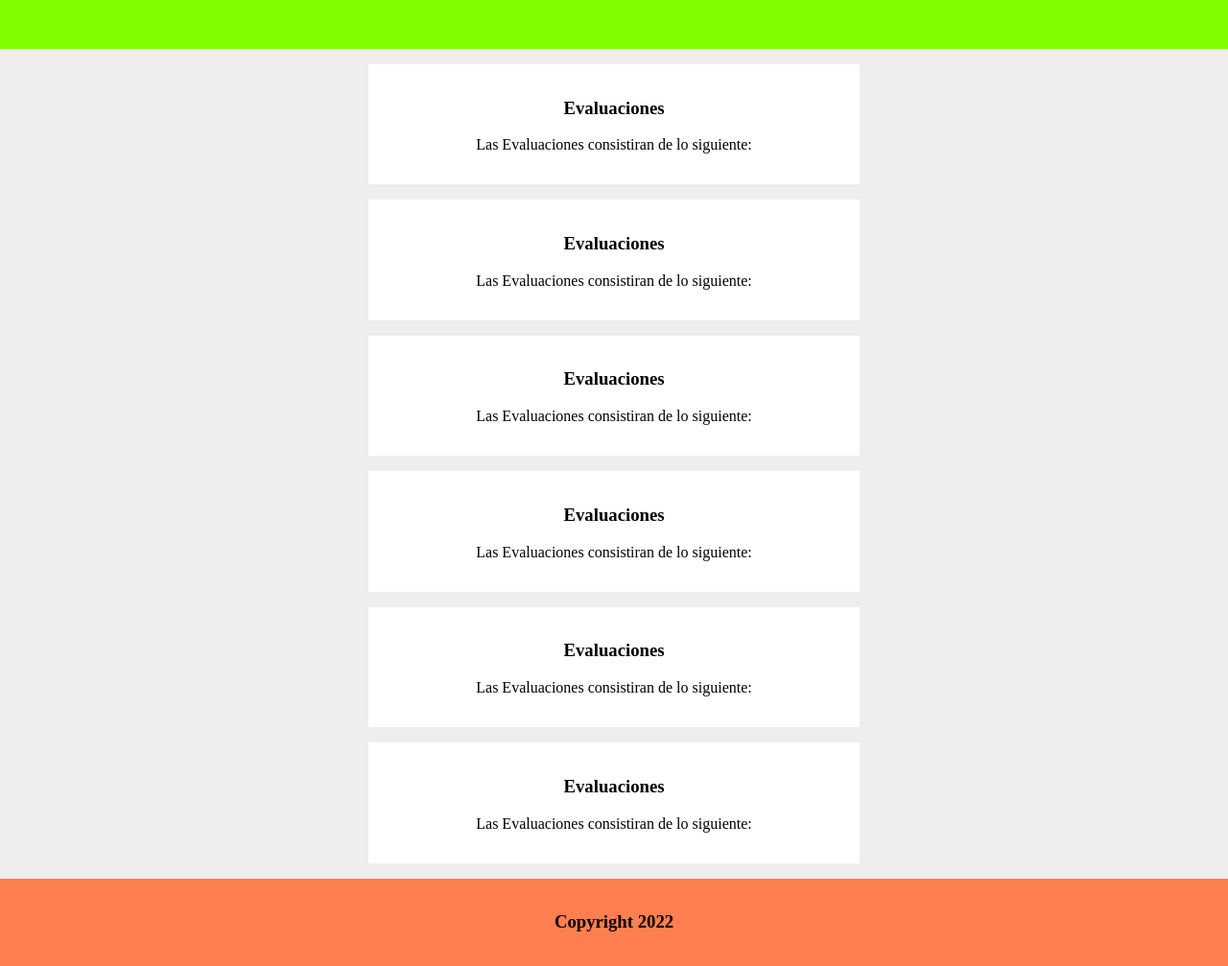
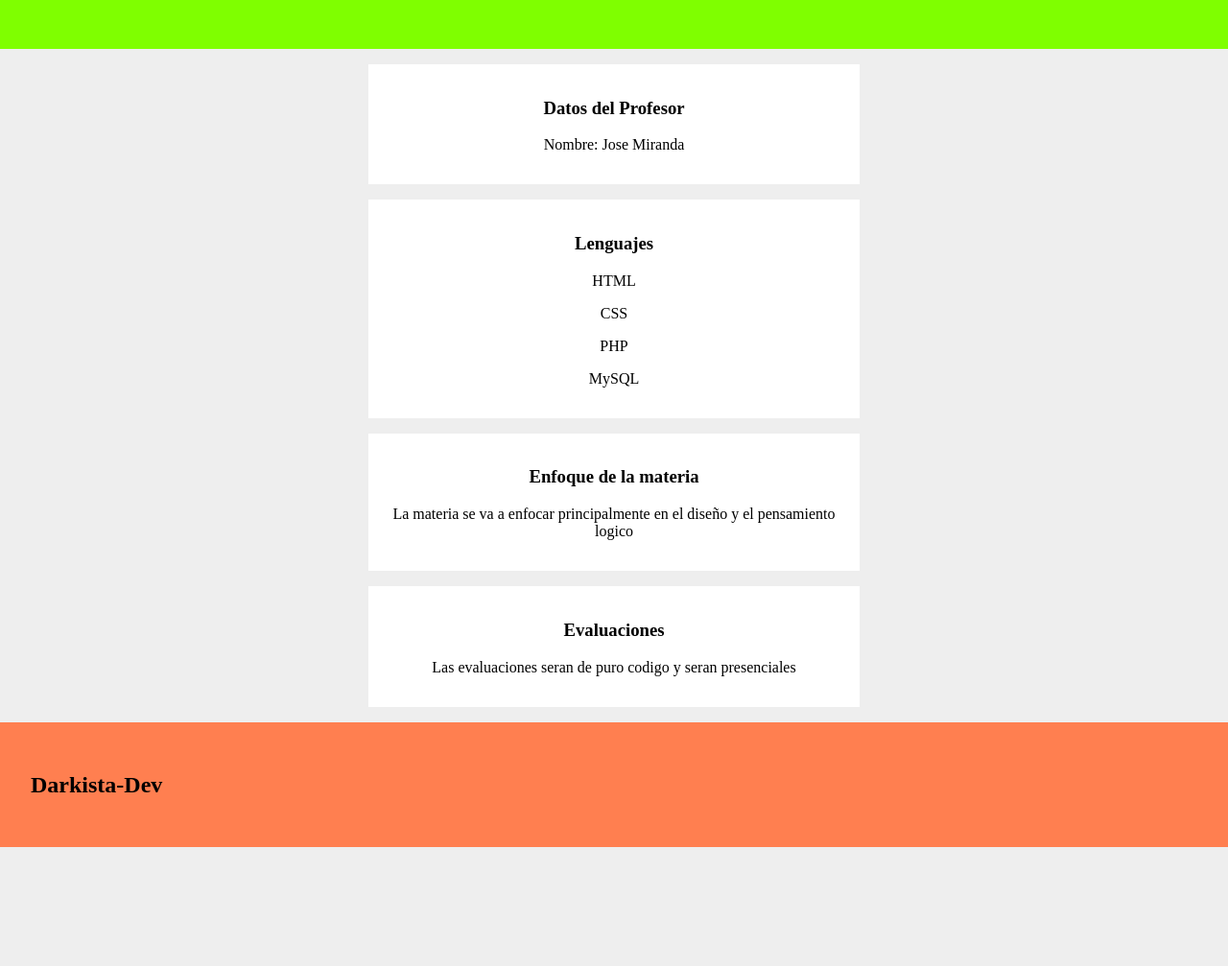
Before and after one commit to Loualex128/Programacion-Web, a plain HTML site: page index.html in a window 1280 px wide. Shown: the part 93-1100 px from the top of the page at 96% size. After the commit the page ends 976 px from the top, so only its background shows below. Drawn offline with Linux system fonts and the light colour scheme.

Commit message:
commit luego de la primera clase

```diff
--- a/index.html
+++ b/index.html
@@ -10,32 +10,33 @@
     </header>
     <section>
         <article>
-            <h1>Evaluaciones</h1>
-            <p>Las Evaluaciones consistiran de lo siguiente:</p>
+            <h1>Datos del Profesor</h1>
+            <p>Nombre: Jose Miranda</p>
+        </article>
+        <article>
+            <h1>Lenguajes</h1>
+            <p>HTML</p>
+            <p>CSS</p>
+            <p>PHP</p>
+            <p>MySQL</p>
+        </article>
+        <article>
+            <h1>Enfoque de la materia</h1>
+            <p>
+                La materia se va a enfocar principalmente en
+                 el diseño y el pensamiento logico
+            </p>
         </article>
         <article>
             <h1>Evaluaciones</h1>
-            <p>Las Evaluaciones consistiran de lo siguiente:</p>
-        </article>
-        <article>
-            <h1>Evaluaciones</h1>
-            <p>Las Evaluaciones consistiran de lo siguiente:</p>
-        </article>
-        <article>
-            <h1>Evaluaciones</h1>
-            <p>Las Evaluaciones consistiran de lo siguiente:</p>
-        </article>
-        <article>
-            <h1>Evaluaciones</h1>
-            <p>Las Evaluaciones consistiran de lo siguiente:</p>
-        </article>
-        <article>
-            <h1>Evaluaciones</h1>
-            <p>Las Evaluaciones consistiran de lo siguiente:</p>
+            <p>
+                Las evaluaciones seran de puro codigo y
+                seran presenciales
+            </p>
         </article>
     </section>
 </body>
 <footer>
-    <h3>Copyright 2022</h3>
+    <h2>Darkista-Dev</h2>
 </footer>
 </html>
--- a/style.css
+++ b/style.css
@@ -5,10 +5,10 @@ body {
 }
 
 footer {
-    padding: 1rem 2rem;
+    padding: 2rem 2rem;
     background-color: coral;
     margin-bottom: 0;
-    text-align: center;
+    text-align: left;
 }
 
 header {
@@ -17,10 +17,6 @@ header {
     text-align: center;
 }
 
-body h2 {
-    background-color: aqua;
-    padding: 1rem;
-}
 
 article {
     padding: 1rem;
```
